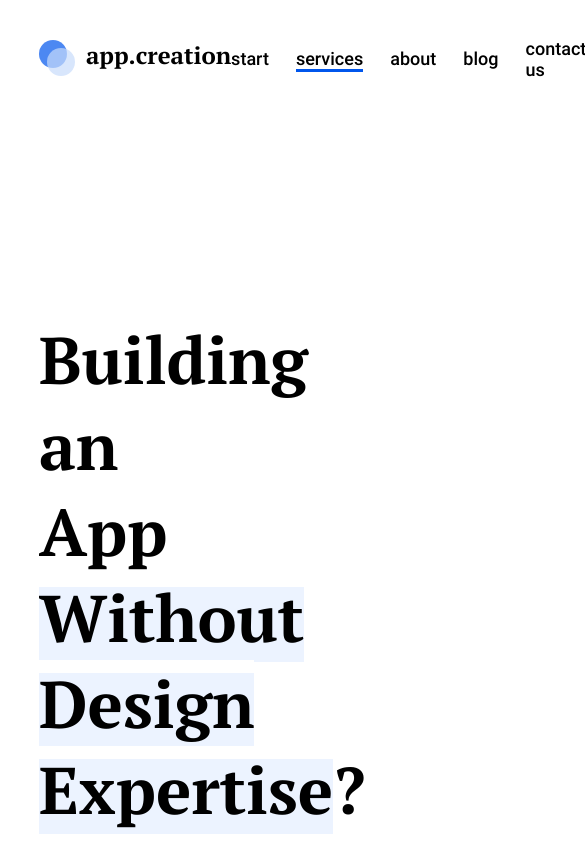
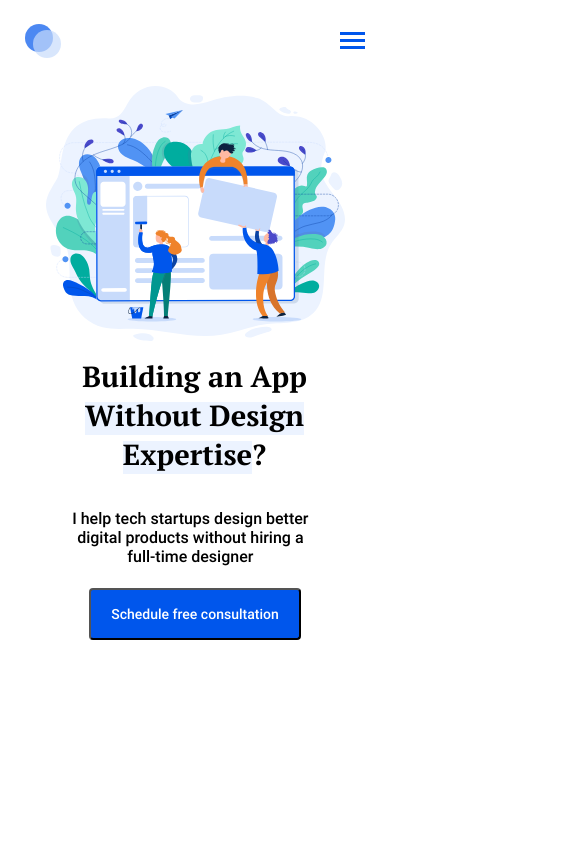
Before and after one commit to WebHeroSchool/UAS, a plain HTML site: page index.html in a window 390 px wide. Shown: the top 844 px of the page, 585 px wide, since content can reach past the window. Drawn offline with nearby package versions, Linux system fonts and the light colour scheme.

Commit message:
Адаптация сайта

```diff
--- /dev/null
+++ b/Js/menu.js
@@ -0,0 +1,5 @@
+$(document).ready(function() {
+    $('.header__burger').click(function(event) {
+        $('.header__burger, .menu').toggleClass('active');
+    });
+});
--- a/index.html
+++ b/index.html
@@ -3,10 +3,11 @@
 <head>
   <meta charset="utf 8">
       <title>Мой первый сайт</title>
-          <link rel="stylesheet"
+               <link rel="stylesheet"
       href="https://fonts.googleapis.com/css?family=Roboto&display=swap">
               <link rel="stylesheet" href="fonts.css">
               <link rel="stylesheet" href="styles.css">
+               <meta name="viewport" content="width=device-width, initial-scale=1">
       </head>
 <body>
    <div class="wrapper">
@@ -14,24 +15,33 @@
        <div class="logo">
         <div class="logo__circle logo__circle_color_dark-blue"></div>
         <div class="logo__circle logo__circle_color_blue"></div>
-      app.creation
+        <div class="logo__text">
+        app.creation
+        </div>
        </div>
-        <nav class="menu">
-            <a class="menu__item" href="#">start</a>
-            <a class="menu__item menu__item_active" href="#">services</a>
-            <a class="menu__item" href="#">about</a>
-            <a class="menu__item" href="#">blog</a>
-            <a class="menu__item" href="#">contact us</a>
+       <div class="header__burger">
+        <span></span>
+      </div>
+            <nav class="menu">
+            <ul class="header__list">
+            <li><a class="menu__item" href="#">start</a></li>
+            <li><a class="menu__item menu__item_active" href="#">services</a></li>
+            <li><a class="menu__item" href="#">about</a></li>
+            <li><a class="menu__item" href="#">blog</a></li>
+            <li><a class="menu__item" href="#">contact us</a></li>
+            </ul>
        </nav>
     </header>
     <section class="main">
                   <h1 class="main__title">
               Building an App <span class="main__title-text_highlight">Without Design Expertise</span>?
             </h1>
-            <p class="main__subtitle"> I help tech startups design better digital <br>products without hiring a full-time designer</br></p>
+            <p class="main__subtitle"> I help tech startups design better digital products&nbspwithout hiring a full-time designer</p>
             <button class="main__button" type="button" name="button">Schedule free consultation</button>
             </section>
             <div class="points"></div>
   </div>
+  <script src="https://code.jquery.com/jquery-3.5.1.slim.min.js"></script>
+  <script src="js/menu.js"></script>
 </body>
 </html>
--- a/styles.css
+++ b/styles.css
@@ -31,7 +31,9 @@ body {
  padding-left: 47px;
  font: bold 24px/31px pt_serif, arial, helvetica, sans-serif;
  }
+/*.logo__text {
 
+}*/
 
 .menu {
  display: flex;
@@ -182,3 +184,142 @@ transition: opacity .5s;
    padding:0 98% 115px 0;
     background: bottom center no-repeat url(img/Group.svg);
 }
+
+
+@media (max-width: 768px) {
+
+  .header {
+ margin-bottom: 7px;
+ }
+
+.wrapper {
+    margin: auto;
+    width: 87%;
+    }
+
+.logo{
+padding: 24px 0;
+}
+
+ .logo__text {
+ visibility: hidden;
+    }
+
+ .main {
+ text-align: center;
+ padding: 80% 0 0;
+ background-size: 88%;
+ background-position: top center;
+ }
+
+.main__title {
+    text-align: center;
+   padding-right : 1px;
+    margin-bottom: 35px;
+    font: bold 29px/39px pt_serif, arial, helvetica, sans-serif;
+}
+
+.main__subtitle{
+    margin-bottom: 22px;
+    font: 500 16px/19px robotomedium, arial, helvetica, sans-serif;
+    max-width: 250px;
+    padding-left : 40px;
+
+}
+.main__button{
+    padding: 16px 20px;
+    font: 500 14px/16px robotomedium, arial, helvetica, sans-serif;
+}
+
+.points{
+    display: none;
+}
+
+ .header__burger{
+ display: block;
+ position: relative;
+ width: 25px;
+ height: 17px;
+ position: relative;
+ top: 30px;
+ z-index: 5;
+ }
+
+.header__burger span{
+    position: absolute;
+    background-color: #0056EC;
+    position: absolute;
+    left: 0;
+    width: 100%;
+    height: 3px;
+    top: 9px;
+    transition: all 0.3s ease 0s;
+}
+.header__burger:before,
+.header__burger:after{
+    content: '';
+    position: absolute;
+    background-color: #0056EC;
+    left: 0;
+    width: 100%;
+    height: 3px;
+    transition: all 0.3s ease 0s;
+   }
+
+.header__burger:before{
+    top: 2px;
+}
+
+.header__burger:after{
+    bottom: -2px;
+}
+
+.header__burger.active:before{
+transform: rotate(45deg);
+top: 7px;
+}
+
+.header__burger.active:after{
+transform: rotate(-45deg);
+bottom: 7px;
+}
+
+.header__burger.active span{
+    transform: scale(0);
+}
+
+ .menu{
+ position: fixed;
+ top: -100%;
+ left: 0;
+ width: 100%;
+ height: 100%;
+ transition: all 0.3s ease 0s;
+ background-color: #ECF3FF;
+ text-align : center;
+  padding: 0 45px ;
+ }
+
+ .menu.active{
+    top: 0;
+ }
+
+ .header__list{
+        display: block;
+
+ }
+
+ .header__list li{
+    list-style: none;
+    margin:  15px 10px 20px 30px ;
+    }
+
+
+.menu__item_active::after{
+    display: none;
+}
+
+.menu__item{
+font: 500 30px/35px robotomedium, arial, helvetica, sans-serif;
+}
+}
```
